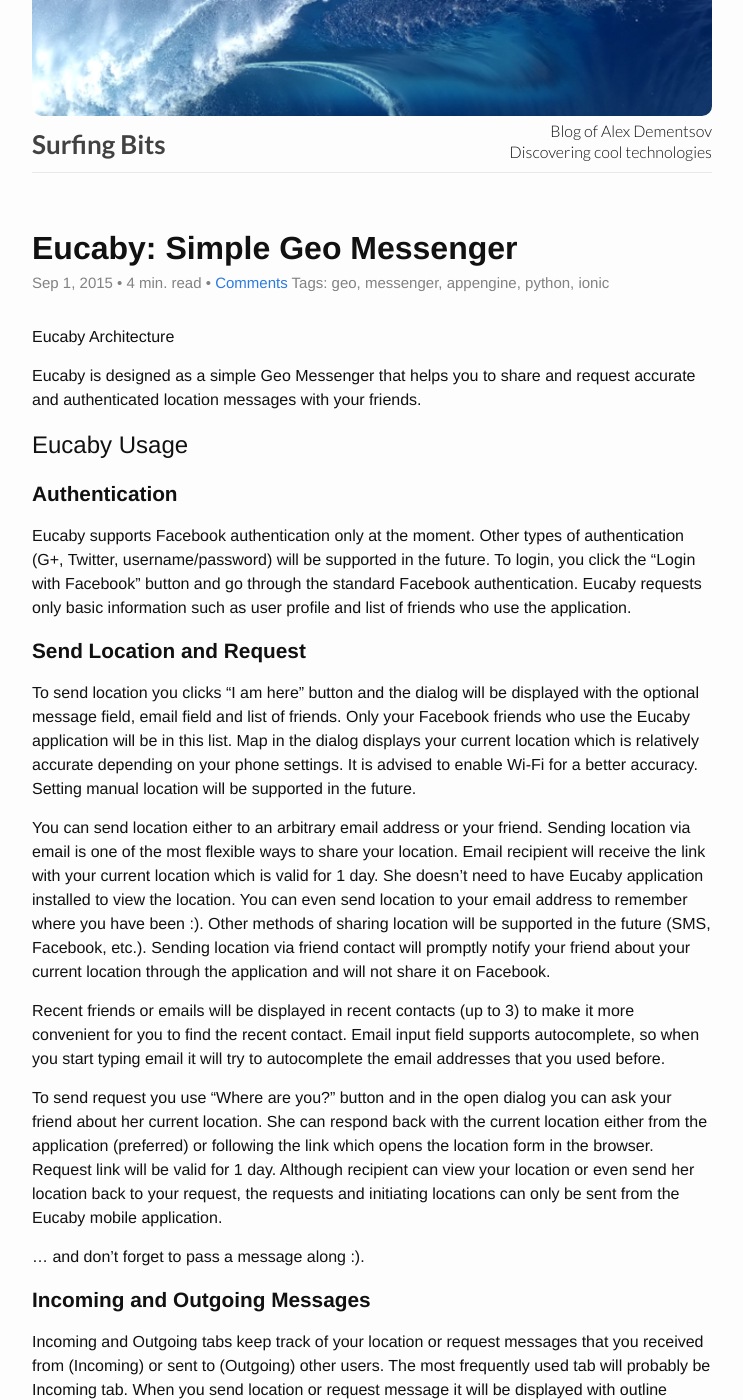
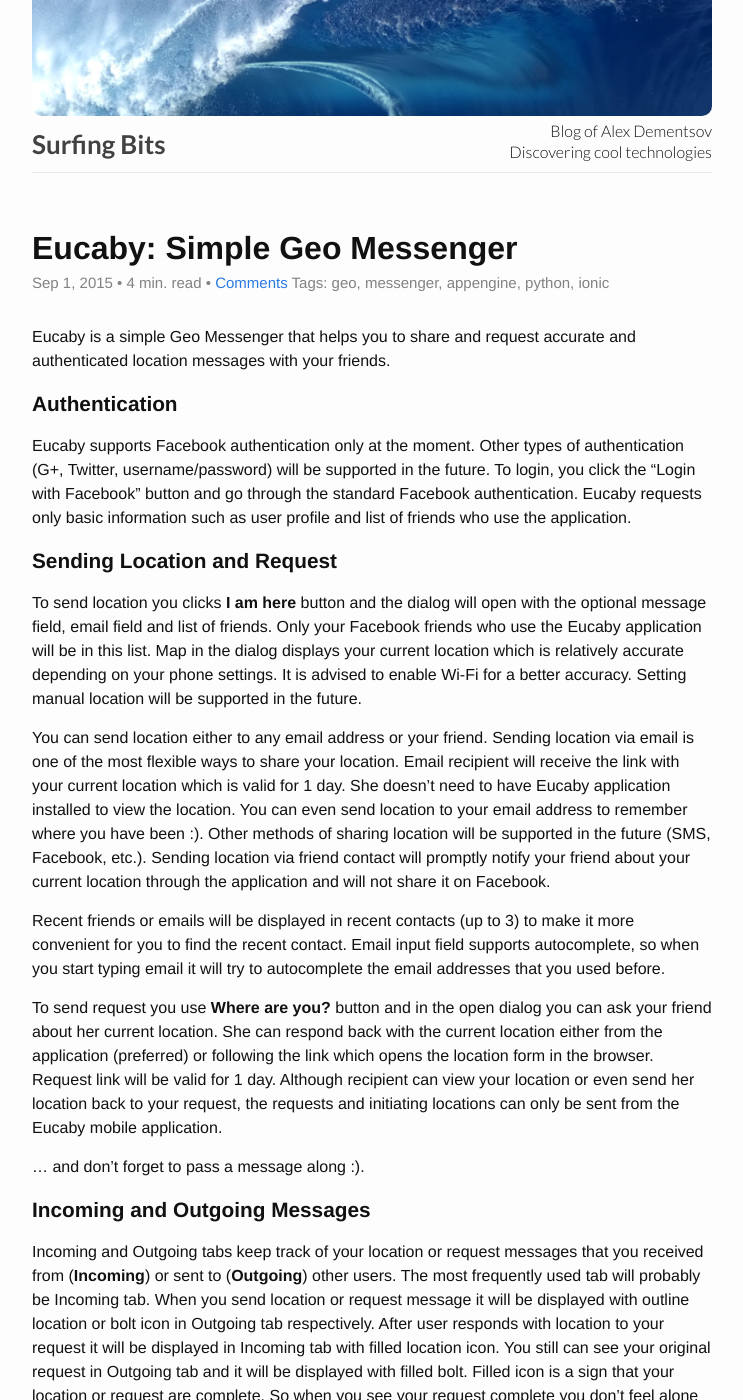
Before and after one commit to dexity/dexity.github.io, a Jekyll site: the page built from _posts/2015-09-01-eucaby-geo-messenger.md, in a window 1280 px wide and 1400 px high. Shown: the whole window, without its empty margins (268-1011 px from the left). Built offline with Jekyll 4.4.1, drawn with Linux system fonts in a browser that asks for light colours; comment, search, counter and statistics services are not loaded; some of the changed text lies outside the part shown.

Commit message:
Minor improvements to Eucaby tutorial

```diff
--- a/_posts/2015-09-01-eucaby-geo-messenger.md
+++ b/_posts/2015-09-01-eucaby-geo-messenger.md
@@ -5,33 +5,29 @@
 blogfeed: true
 ---
 
-Eucaby Architecture
+Eucaby is a simple Geo Messenger that helps you to share and request accurate and authenticated location messages with your friends.
 
 {{ more }}
-
-Eucaby is designed as a simple Geo Messenger that helps you to share and request accurate and authenticated location messages with your friends.
-
-## Eucaby Usage
 
 ### Authentication
 
 Eucaby supports Facebook authentication only at the moment. Other types of authentication (G+, Twitter, username/password) will be supported in the future. To login, you click the "Login with Facebook" button and go through the standard Facebook authentication. Eucaby requests only basic information such as user profile and list of friends who use the application.
 
-### Send Location and Request
+### Sending Location and Request
 
-To send location you clicks "I am here" button and the dialog will be displayed with the optional message field, email field and list of friends. Only your Facebook friends who use the Eucaby application will be in this list. Map in the dialog displays your current location which is relatively accurate depending on your phone settings. It is advised to enable Wi-Fi for a better accuracy. Setting manual location will be supported in the future.
+To send location you clicks **I am here** button and the dialog will open with the optional message field, email field and list of friends. Only your Facebook friends who use the Eucaby application will be in this list. Map in the dialog displays your current location which is relatively accurate depending on your phone settings. It is advised to enable Wi-Fi for a better accuracy. Setting manual location will be supported in the future.
 
-You can send location either to an arbitrary email address or your friend. Sending location via email is one of the most flexible ways to share your location. Email recipient will receive the link with your current location which is valid for 1 day. She doesn't need to have Eucaby application installed to view the location. You can even send location to your email address to remember where you have been :). Other methods of sharing location will be supported in the future (SMS, Facebook, etc.). Sending location via friend contact will promptly notify your friend about your current location through the application and will not share it on Facebook.
+You can send location either to any email address or your friend. Sending location via email is one of the most flexible ways to share your location. Email recipient will receive the link with your current location which is valid for 1 day. She doesn't need to have Eucaby application installed to view the location. You can even send location to your email address to remember where you have been :). Other methods of sharing location will be supported in the future (SMS, Facebook, etc.). Sending location via friend contact will promptly notify your friend about your current location through the application and will not share it on Facebook.
 
 Recent friends or emails will be displayed in recent contacts (up to 3) to make it more convenient for you to find the recent contact. Email input field supports autocomplete, so when you start typing email it will try to autocomplete the email addresses that you used before.
 
-To send request you use "Where are you?" button and in the open dialog you can ask your friend about her current location. She can respond back with the current location either from the application (preferred) or following the link which opens the location form in the browser. Request link will be valid for 1 day. Although recipient can view your location or even send her location back to your request, the requests and initiating locations can only be sent from the Eucaby mobile application.
+To send request you use **Where are you?** button and in the open dialog you can ask your friend about her current location. She can respond back with the current location either from the application (preferred) or following the link which opens the location form in the browser. Request link will be valid for 1 day. Although recipient can view your location or even send her location back to your request, the requests and initiating locations can only be sent from the Eucaby mobile application.
 
 ... and don't forget to pass a message along :).
 
 ### Incoming and Outgoing Messages
 
-Incoming and Outgoing tabs keep track of your location or request messages that you received from (Incoming) or sent to (Outgoing) other users. The most frequently used tab will probably be Incoming tab. When you send location or request message it will be displayed with outline location or bolt icon in Outgoing tab respectively. After user responds with location to your request it will be displayed in Incoming tab with filled location icon. You still can see your original request in Outgoing tab and it will be displayed with filled bolt. Filled icon is a sign that your location or request are complete. So when you see your request complete you don't feel alone :). After you received a request from other user you can send back your current location.
+Incoming and Outgoing tabs keep track of your location or request messages that you received from (**Incoming**) or sent to (**Outgoing**) other users. The most frequently used tab will probably be Incoming tab. When you send location or request message it will be displayed with outline location or bolt icon in Outgoing tab respectively. After user responds with location to your request it will be displayed in Incoming tab with filled location icon. You still can see your original request in Outgoing tab and it will be displayed with filled bolt. Filled icon is a sign that your location or request are complete. So when you see your request complete you don't feel alone :). After you received a request from other user you can send back your current location.
 
 Well, a few more locations for the same request are also possible :).
 
```
